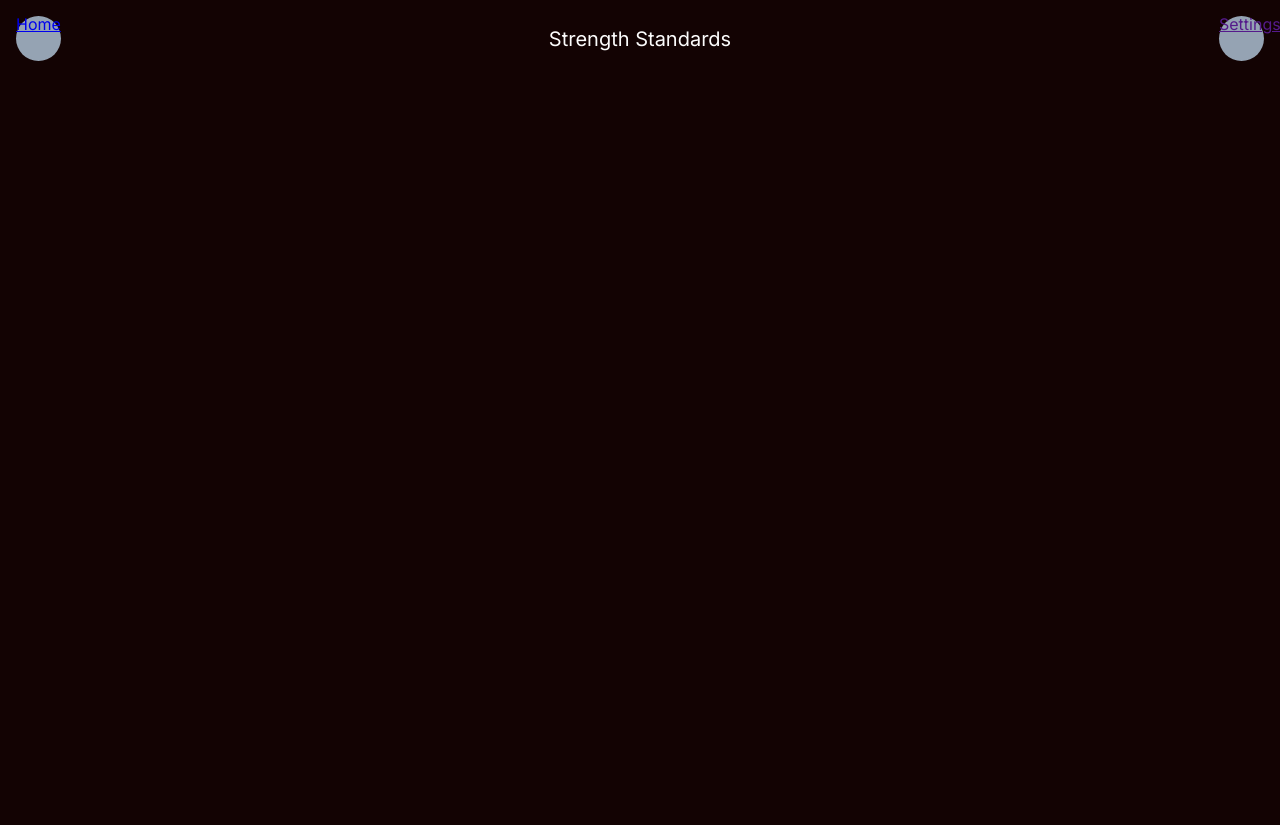
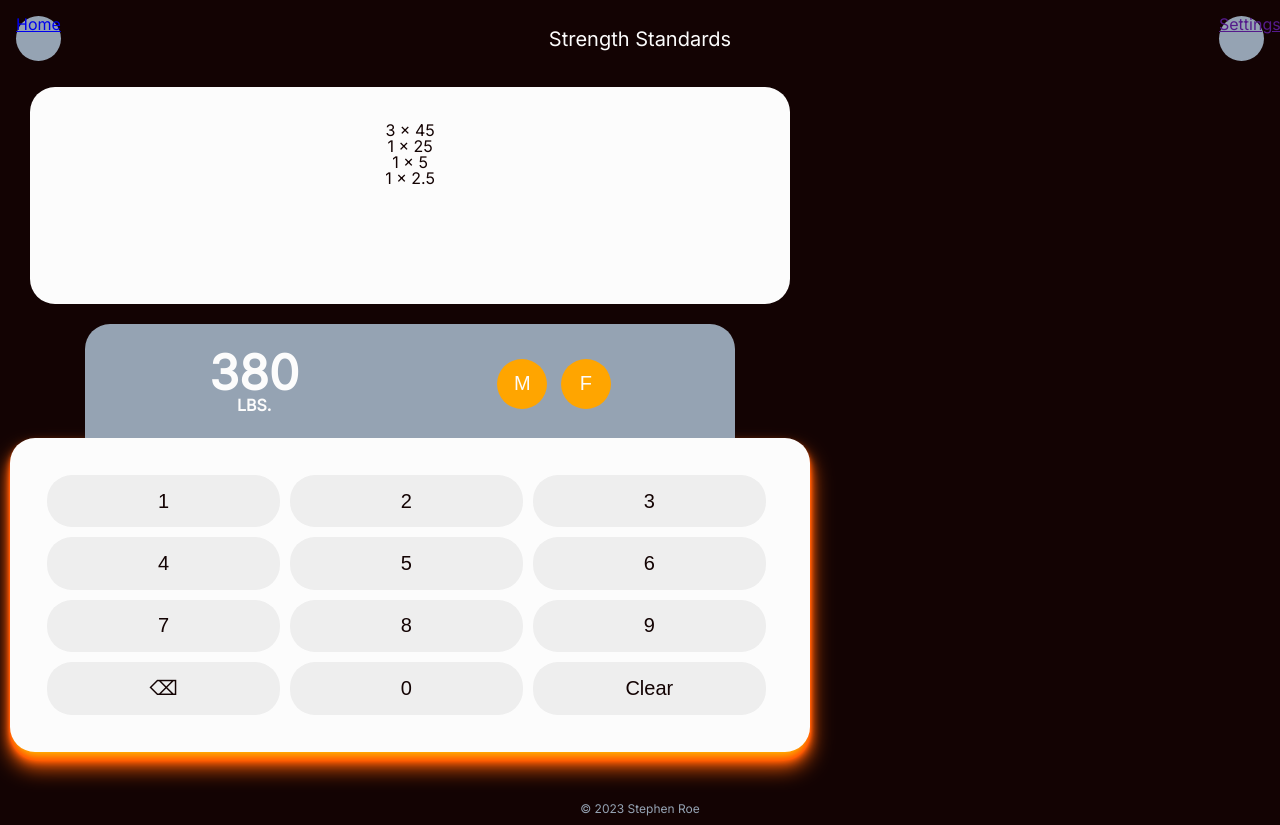
Before and after one commit to stephengroe/barbell-tools, a plain HTML site: page standards.html in a window 1280 px wide. Drawn offline with Linux system fonts and the light colour scheme.

Commit message:
Add content to strength standards page

```diff
--- a/standards.html
+++ b/standards.html
@@ -15,7 +15,41 @@
     <a href="index.html">Home</a>
     <h1>Strength Standards</h1>
     <a href="">Settings</a>
-</div>
+  </div>
+
+
+  <div id="wrapper">
+
+    <div id="visualizer" class="card"></div>
+
+    <div class="display card">
+        <output id="calc-display"></output>
+        <div>
+          <button data-button-function="gender" data-button-number="male">M</button>
+        <button data-button-function="gender" data-button-number="female">F</button>
+        </div>
+    </div>
+
+    <div class="keypad card">
+        <button data-button-function="key" data-button-number="1">1</button>
+        <button data-button-function="key" data-button-number="2">2</button>
+        <button data-button-function="key" data-button-number="3">3</button>
+        <button data-button-function="key" data-button-number="4">4</button>
+        <button data-button-function="key" data-button-number="5">5</button>
+        <button data-button-function="key" data-button-number="6">6</button>
+        <button data-button-function="key" data-button-number="7">7</button>
+        <button data-button-function="key" data-button-number="8">8</button>
+        <button data-button-function="key" data-button-number="9">9</button>
+        <button data-button-function="delete">⌫</button>
+        <button data-button-function="key" data-button-number="0">0</button>
+        <button data-button-function="clear">Clear</button>
+    </div>
+
+    </div>
+
+    <p id="copyright">&copy; <script>document.write(new Date().getFullYear());</script> Stephen Roe</p>
+
+</body>
 
 </body>
 </html>
```
